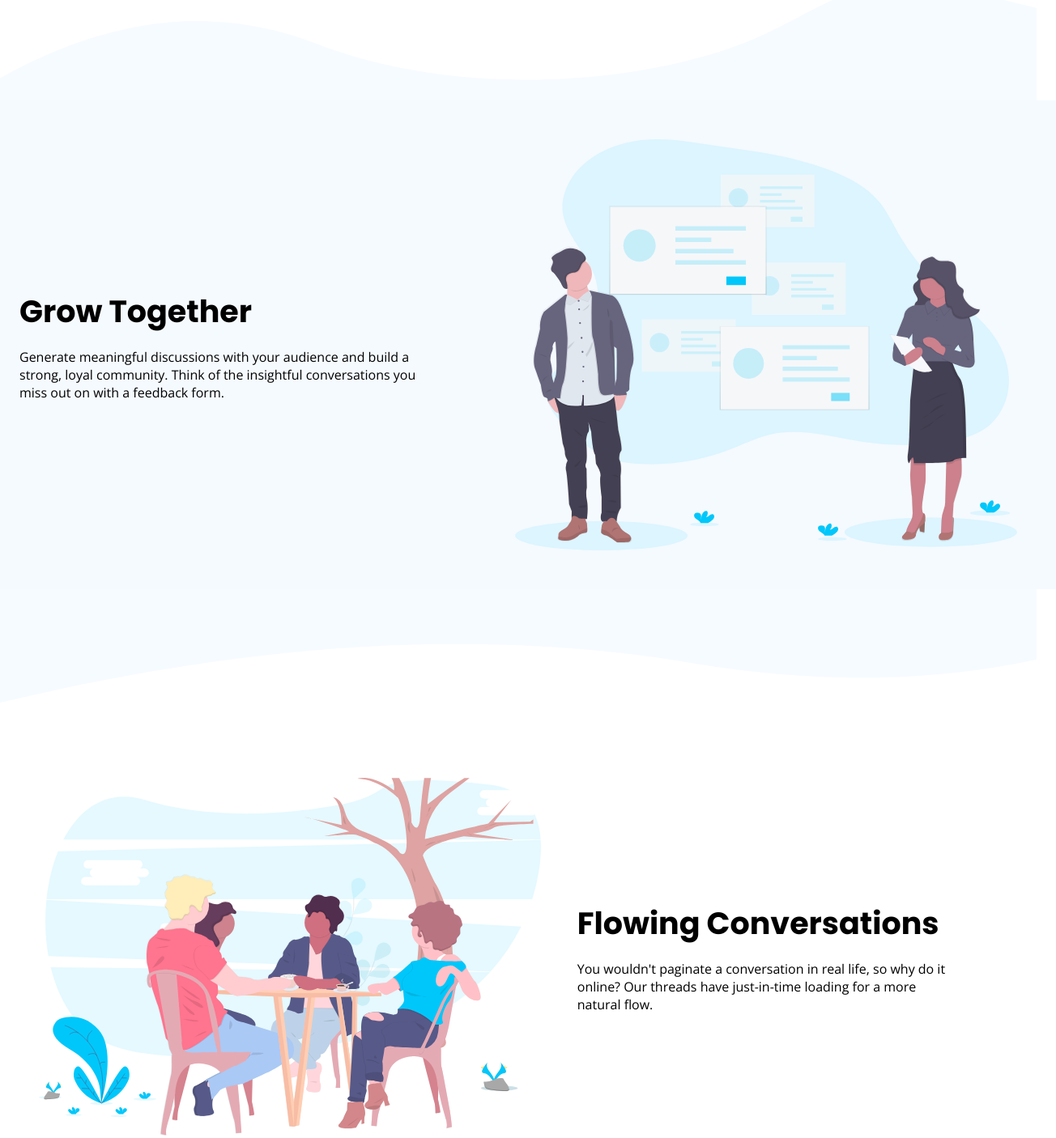
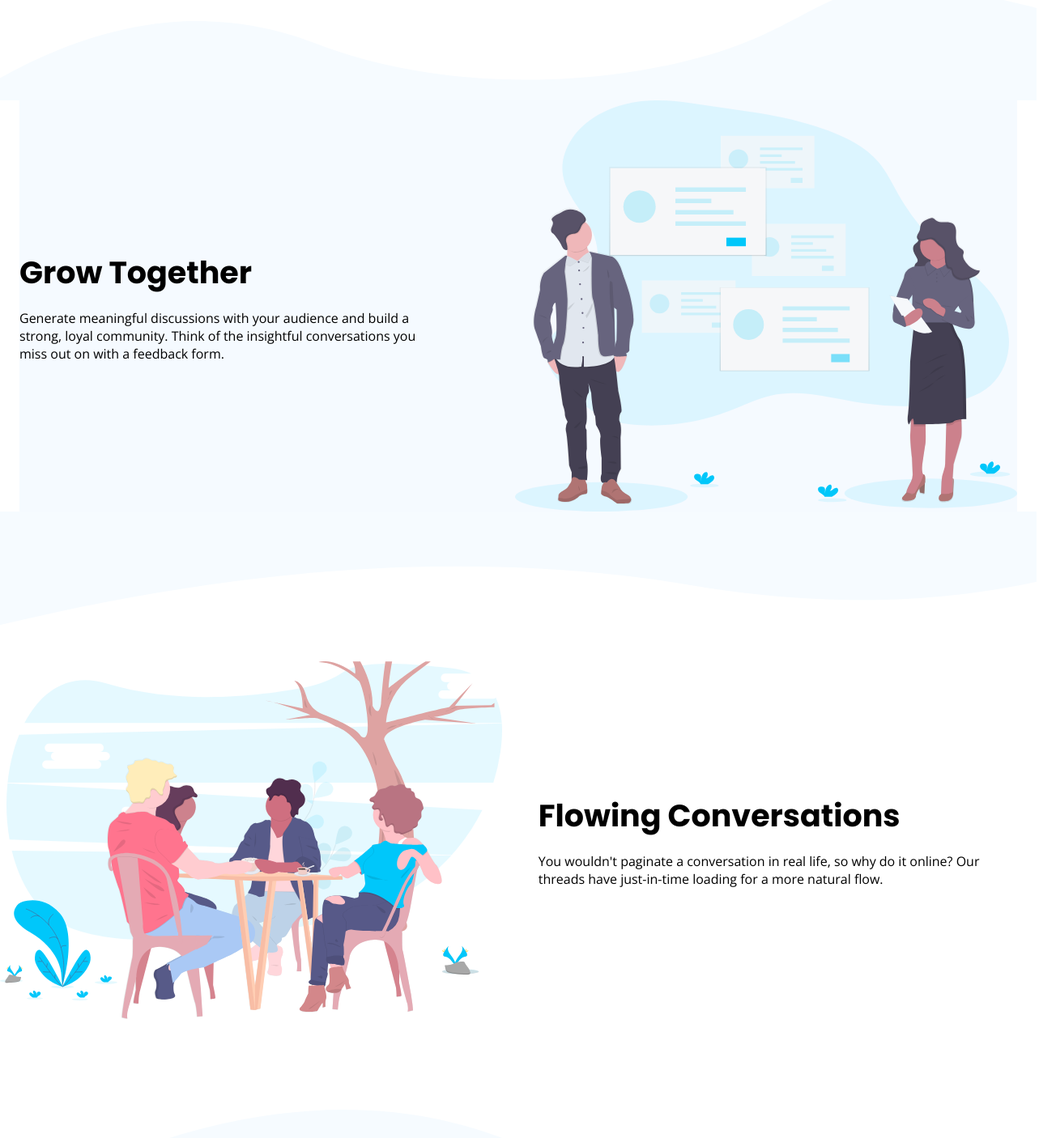
Before and after one commit to laindomJS/huddle-landing-page-curved, a plain HTML site: page index.html in a window 1280 px wide. Shown: the part 1240-2646 px from the top of the page at 81% size, 1304 px wide, since content can reach past the window. Drawn offline with nearby package versions, Linux system fonts and the light colour scheme.

Commit message:
fixed padding in two important sections

```diff
--- a/styles.css
+++ b/styles.css
@@ -213,7 +213,6 @@ main {
 
 .gt {
     display: flex;
-    padding: 3rem;
     background-color: var(--very-pale-blue);
 }
 
@@ -244,7 +243,6 @@ main {
 /* FLOWING CONVERSATIONS SECTION STYLES */
 .fc {
     display: flex;
-    padding: 3rem;
     margin-bottom: 3rem;
 }
 
@@ -282,7 +280,6 @@ main {
 
 .yu {
     display: flex;
-    padding: 3rem;
     background-color: var(--very-pale-blue);
 }
 
```
